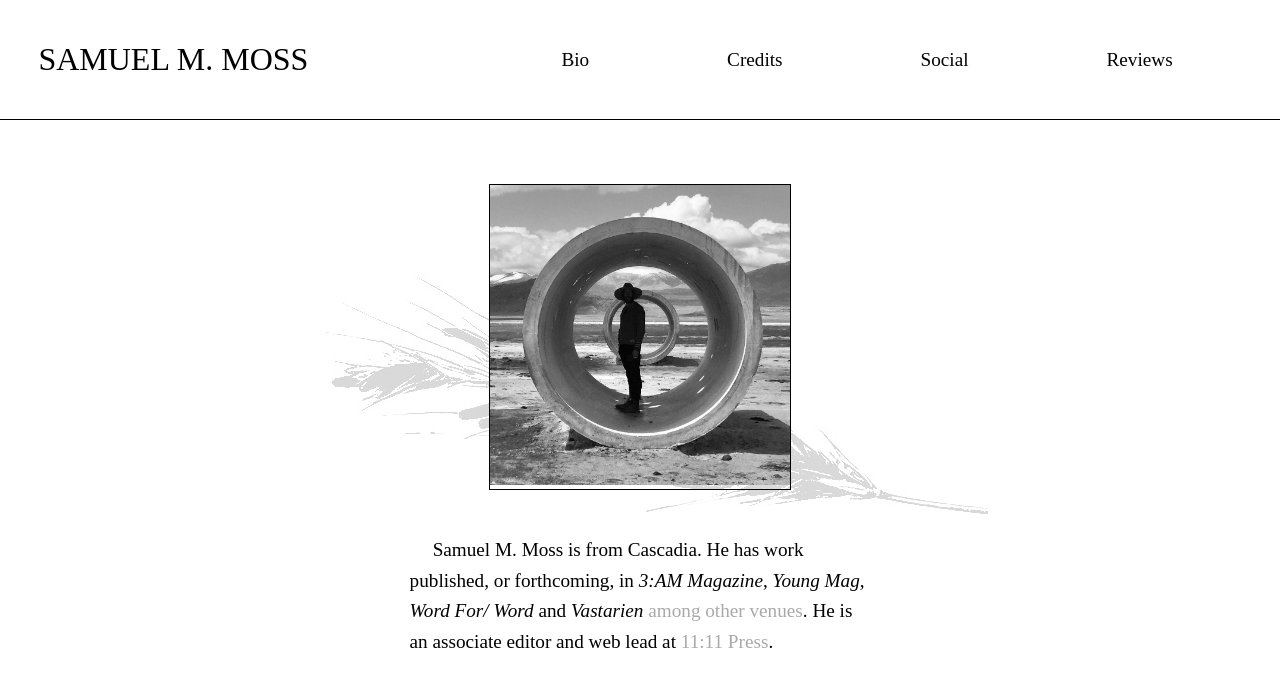
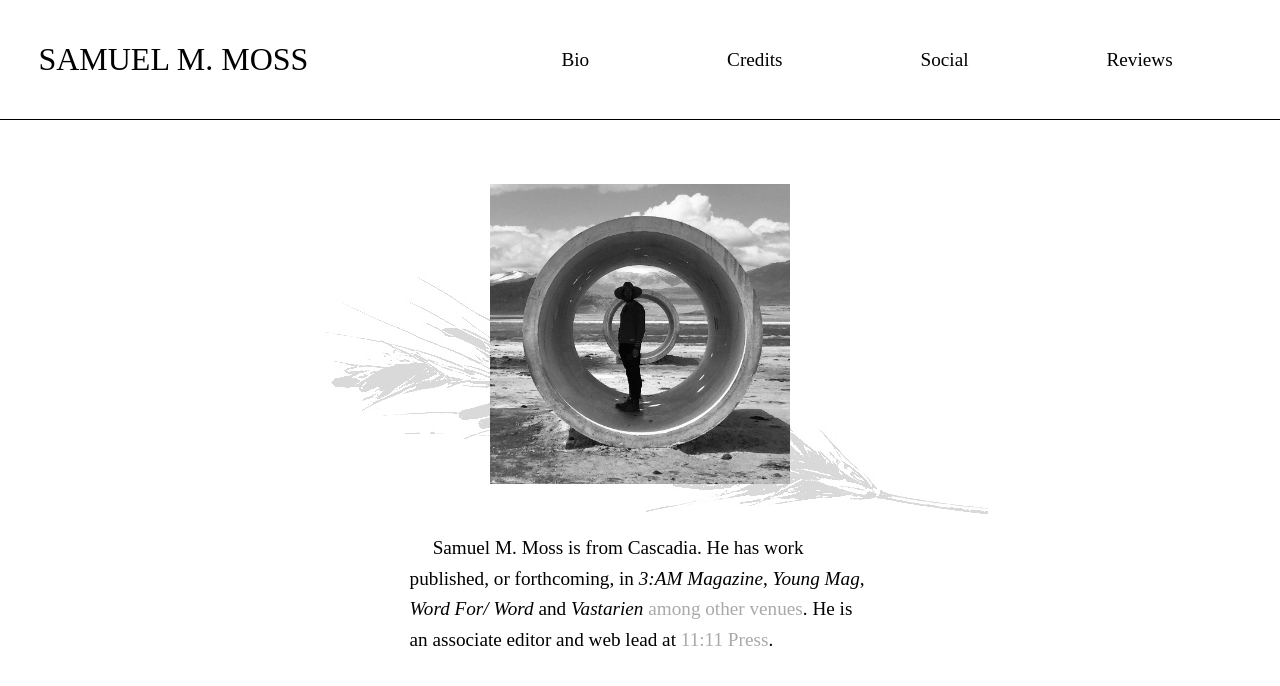
Before and after one commit to perfidiousscript/home_page, a Next.js app: page /bio in a window 1280 px wide. Shown: the top 686 px of the page. Built offline with nearby package versions, Linux system fonts and the light colour scheme.

Commit message:
fixes border around bio image

```diff
--- a/styles/Bio.module.css
+++ b/styles/Bio.module.css
@@ -14,7 +14,7 @@
   line-height: 1.6;
 }
 
-.bioImage {
+.bio div div:first-child {
   border: 1px solid black;
 }
 
```
